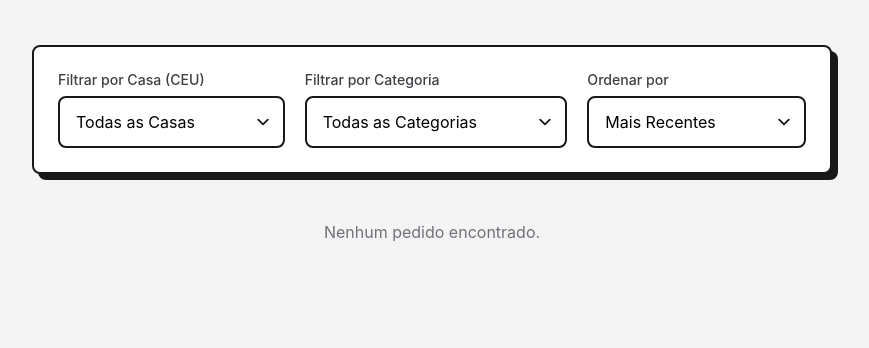
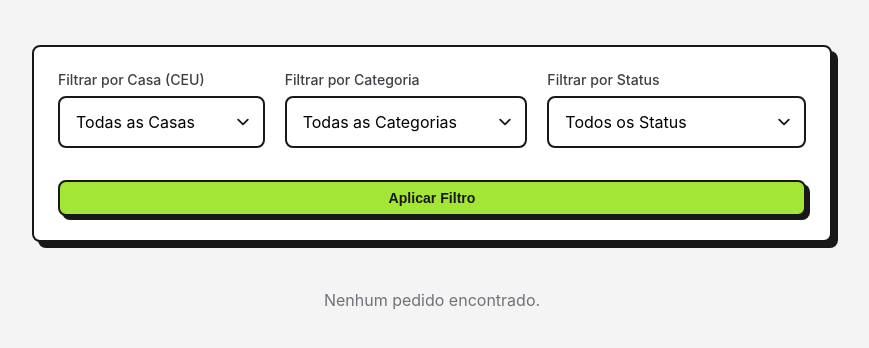
Before and after one commit to Gabriel-Reader/FixHub-project, a Flask app: page /painel-gestor in a window 1280 px wide. Shown: the part 131-479 px from the top of the page, without its empty margins (208-1077 px from the left). Run offline with Flask 3, Linux system fonts and the light colour scheme; the visitor is signed in with stand-in values (Sample User, id 1); data that the repository does not hold is empty.

Commit message:
Alterei os erros que tava dando ao criar um novo usuario e pra aplicar os filtros

```diff
--- a/services/manipular_database.py
+++ b/services/manipular_database.py
@@ -68,26 +68,73 @@ def mostrar_pedidos_morador(id_morador):
     cursor_obj.close()
     return pedidos
 
+def mostrar_pedidos_gestor(filtro_casa=None, filtro_categoria=None, filtro_status=None, ordenar_por='recentes'):
+    cursor_obj = conn.cursor()
+    sql = """
+        SELECT p.*, m.nome AS nome_morador
+        FROM pedidos p
+        JOIN morador m ON p.id_morador = m.id_morador
+    """
+    parametros = []
+    where_clauses = []
 
-def mostrar_pedidos_gestor():
-    cursor_obj = conn.cursor()
-    cursor_obj.execute(
-        """
-            SELECT p.*, m.nome AS nome_morador
-            FROM pedidos p
-            JOIN morador m ON p.id_morador = m.id_morador
+    # Adiciona cláusulas WHERE com base nos filtros fornecidos
+    if filtro_casa:
+        where_clauses.append("p.casa = %s")
+        parametros.append(filtro_casa)
+    if filtro_categoria:
+        where_clauses.append("p.categoria = %s")
+        parametros.append(filtro_categoria)
+    if filtro_status:
+        where_clauses.append("p.status = %s")
+        parametros.append(filtro_status)
+
+    # Constrói a cláusula WHERE final
+    if where_clauses:
+        sql += " WHERE " + " AND ".join(where_clauses)
+
+    # Adiciona a cláusula ORDER BY com base na opção de ordenação
+    if ordenar_por == 'status':
+        sql += """
             ORDER BY
             CASE
-                WHEN p.status = 'Concluido' THEN 1
+                WHEN p.status = 'Concluído' THEN 1
                 ELSE 0
             END,
             p.criada_em ASC
         """
-    )
+    else: # Padrão: 'recentes'
+        sql += " ORDER BY p.criada_em DESC" # Ordena por data de criação decrescente (mais recentes primeiro)
+
+    cursor_obj.execute(sql, tuple(parametros))
     pedidos = cursor_obj.fetchall()
-    cursor_obj.close()
+    cursor_obj.close() # Garante que o cursor seja fechado antes do retorno
     return pedidos
 
+
+def obter_filtros_disponiveis():
+    """
+    Busca todas as casas (CEU) e categorias únicas existentes no banco de dados
+    para popular os dropdowns de filtro no frontend.
+
+    Returns:
+        tuple: Uma tupla contendo duas listas: (casas_disponiveis, categorias_disponiveis).
+               Retorna listas vazias em caso de erro.
+    """
+    cursor_obj = conn.cursor()
+    casas = []
+    categorias = []
+
+    # Busca casas únicas da tabela 'morador'
+    cursor_obj.execute("SELECT DISTINCT ceu_casa FROM morador WHERE ceu_casa IS NOT NULL ORDER BY ceu_casa ASC")
+    casas = [row[0] for row in cursor_obj.fetchall()]
+
+    # Busca categorias únicas da tabela 'pedidos'
+    cursor_obj.execute("SELECT DISTINCT categoria FROM pedidos WHERE categoria IS NOT NULL ORDER BY categoria ASC")
+    categorias = [row[0] for row in cursor_obj.fetchall()]
+
+    cursor_obj.close() # Garante que o cursor seja fechado antes do retorno
+    return casas, categorias
 
 def alterar_status_pedido(id_pedido, novo_status):
     cursor_obj = conn.cursor()
--- a/templates/painelGestor.html
+++ b/templates/painelGestor.html
@@ -5,7 +5,6 @@
     <meta name="viewport" content="width=device-width, initial-scale=1.0">
     <meta name="description" content="Tela de Cadastro" />
     <link rel="stylesheet" href="{{ url_for('static', filename='css/painelGestor.css') }}">
-    <!-- <link rel="stylesheet" href="painelGestor.css" type="text/css"> -->
     <link rel="icon" type="image/png" href="{{ url_for('static', filename='img/favicon.png') }}">
     <title>Portal do Gestor</title>
 </head>
@@ -27,30 +26,46 @@
         </header>
 
         <div class="cartao-gestor">
-            <div class="container-filtros">
+            <!-- Formulário para filtragem - método GET -->
+            <form action="{{ url_for('painel_gestor') }}" method="GET" class="container-filtros">
 
                 <div class="item-filtro">
                     <label for="filtro-ceu">Filtrar por Casa (CEU)</label>
-                    <select id="filtro-ceu" class="filtro-select">
-                        <option value="filtro-todas-casas">Todas as Casas</option>
+                    <select id="filtro-ceu" name="casa" class="filtro-select"> {# Adicionado name="casa" #}
+                        <option value="" {% if not filtro_casa %}selected{% endif %}>Todas as Casas</option> {# Valor vazio #}
+                        {% for casa in casas_disponiveis %}
+                        <option value="{{ casa }}" {% if casa == filtro_casa %}selected{% endif %}>CEU {{ casa }}</option>
+                        {% endfor %}
                     </select>
                 </div>
 
                 <div class="item-filtro">
                     <label for="filtro-categoria">Filtrar por Categoria</label>
-                    <select id="filtro-categoria" class="filtro-select">
-                        <option value="filtro-todas-categoria">Todas as Categorias</option>
+                    <select id="filtro-categoria" name="categoria" class="filtro-select"> {# Adicionado name="categoria" #}
+                        <option value="" {% if not filtro_categoria %}selected{% endif %}>Todas as Categorias</option> {# Valor vazio #}
+                        {% for categoria in categorias_disponiveis %}
+                        <option value="{{ categoria }}" {% if categoria == filtro_categoria %}selected{% endif %}>{{ categoria }}</option>
+                        {% endfor %}
                     </select>
                 </div>
 
                 <div class="item-filtro">
-                    <label for="filtro-ordenar-por">Ordenar por</label>
-                    <select id="filtro-ordenar-por" class="filtro-select">
-                        <option value="filtro-recentes">Mais Recentes</option>
-                        <option value="filtro-status">Status</option>
+                    <label for="filtro-status">Filtrar por Status</label> {# Novo filtro de status #}
+                    <select id="filtro-status" name="status" class="filtro-select"> {# Adicionado name="status" #}
+                        <option value="" {% if not filtro_status %}selected{% endif %}>Todos os Status</option>
+                        <option value="Aberto" {% if filtro_status == 'Aberto' %}selected{% endif %}>Aberto</option>
+                        <option value="Em analise" {% if filtro_status == 'Em analise' %}selected{% endif %}>Em análise</option>
+                        <option value="Aguardando execução" {% if filtro_status == 'Aguardando execução' %}selected{% endif %}>Aguardando execução</option>
+                        <option value="Aguardando peça" {% if filtro_status == 'Aguardando peça' %}selected{% endif %}>Aguardando peça</option>
+                        <option value="Concluído" {% if filtro_status == 'Concluído' %}selected{% endif %}>Concluído</option>
+                        <option value="Cancelado" {% if filtro_status == 'Cancelado' %}selected{% endif %}>Cancelado</option>
                     </select>
                 </div>
-            </div>
+
+                <button type="submit" class="btn-atualizar-pedido">
+                            Aplicar Filtro
+                        </button>
+            </form>
 
         </div>
 
@@ -66,7 +81,7 @@
                 <p class="pedido-descricao-texto">{{ pedido.descricao }}</p>
 
                 <div class="pedido-local-container">
-                    <p class="pedido-local-texto">Local: {{ pedido.local }}</p>
+                    <p class="pedido-local-texto">Local: {{ pedido.local_manuntencao }}</p> {# Corrigido para local_manuntencao #}
                     <p class="pedido-local-detalhes">
                         <span>{% if pedido.casa %} • Casa: {{ pedido.casa }} {% endif %}</span>
                         <span>{% if pedido.quarto %}• Quarto: {{ pedido.quarto }} {% endif %}</span>
@@ -77,9 +92,9 @@
                 <div class="separador-bottom"></div>
 
                 <div class="container-metadados">
-                    <p>Criado em: {{ pedido.data_criacao }}</p>
+                    <p>Criado em: {{ pedido.criada_em.strftime('%d/%m/%Y %H:%M') if pedido.criada_em else 'N/A' }}</p> {# Formatando a data #}
                     <p>Morador: {{ pedido.nome_morador }}</p>
-                    <p>ID: {{ pedido.id }}</p>
+                    <p>ID: {{ pedido.id_pedido }}</p> {# Corrigido para id_pedido #}
                 </div>
 
                 <div class="separador-top"></div>
@@ -107,7 +122,7 @@
 
                 <div class="container-atualizar-pedido">
                     <form action="{{ url_for('atualizar_pedido') }}" method="POST">
-                        <input type="hidden" name="pedido_id" value="{{ pedido.id }}">
+                        <input type="hidden" name="pedido_id" value="{{ pedido.id_pedido }}"> {# Corrigido para id_pedido #}
                         <div class="secao-interacao-pedido">
 
                             <div class="container-comentarios">
@@ -120,10 +135,10 @@
                                 <label class="label-pedidos">Status</label>
                                 <select class="select-status" name="status">
                                     <option value="Aberto" {% if pedido.status == 'Aberto' %}selected{% endif %}>Aberto</option>
-                                    <option value="Em analise" {% if pedido.status == 'Em-analise' %}selected{% endif %}>Em análise</option>
-                                    <option value="Aguardando execução" {% if pedido.status == 'Aguardando-execucao' %}selected{% endif %}>Aguardando execução</option>
-                                    <option value="Aguardando peça" {% if pedido.status == 'Aguardando-peca' %}selected{% endif %}>Aguardando peça</option>
-                                    <option value="Concluído" {% if pedido.status == 'Concluido' %}selected{% endif %}>Concluído</option>
+                                    <option value="Em analise" {% if pedido.status == 'Em analise' %}selected{% endif %}>Em análise</option>
+                                    <option value="Aguardando execução" {% if pedido.status == 'Aguardando execução' %}selected{% endif %}>Aguardando execução</option>
+                                    <option value="Aguardando peça" {% if pedido.status == 'Aguardando peça' %}selected{% endif %}>Aguardando peça</option>
+                                    <option value="Concluído" {% if pedido.status == 'Concluído' %}selected{% endif %}>Concluído</option>
                                     <option value="Cancelado" {% if pedido.status == 'Cancelado' %}selected{% endif %}>Cancelado</option>
                                 </select>
 
@@ -158,8 +173,6 @@
 
     </section>
 
-
-
 </body>
 
 </html>
--- a/utils/manipular_forms.py
+++ b/utils/manipular_forms.py
@@ -15,8 +15,8 @@ def obter_dados_pedido():
 
 def obter_dados_cadastro():
     c_usuario = request.form.get('c_usuario').strip()
+    c_senha = request.form.get('c_senha').strip()
     c_email = request.form.get('c_email').strip()
-    c_senha = request.form.get('c_senha').strip()
     c_quarto = request.form.get('c_quarto').strip()
     c_casa = request.form.get('c_casa').strip()
 
```
